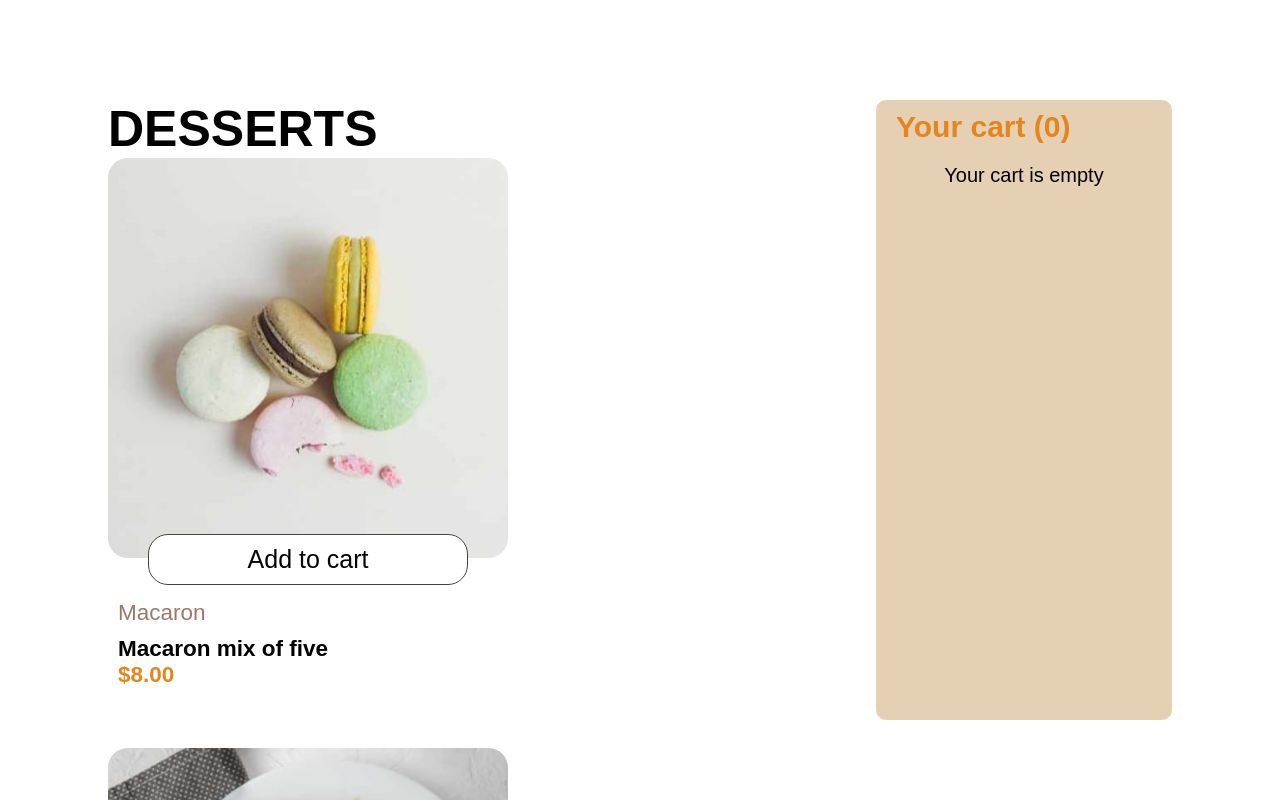
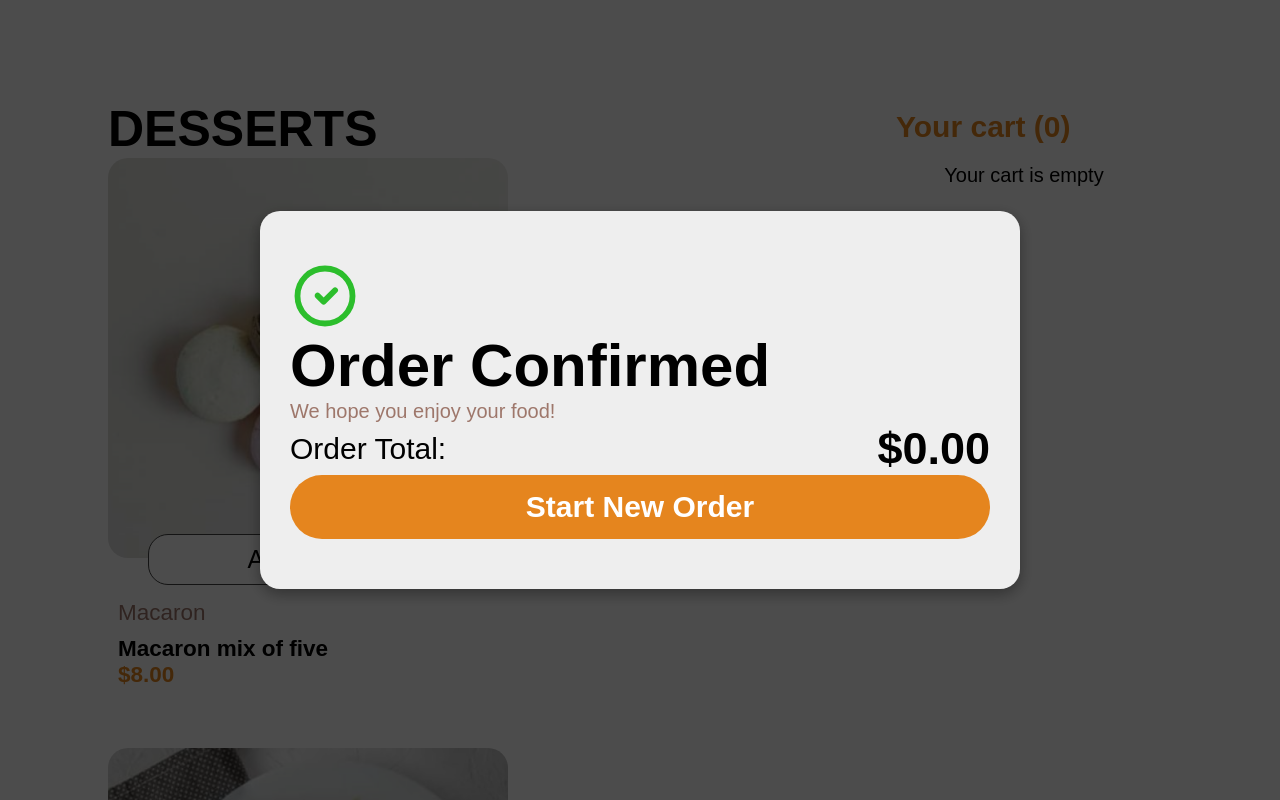
Before and after one commit to jovanlekic12/product-list-react, a React (Vite) app: page / in a window 1280 px wide. Shown: the top 800 px of the page. Built offline with nearby package versions, Linux system fonts and the light colour scheme.

Commit message:
add modal

```diff
--- a/src/App.css
+++ b/src/App.css
@@ -85,7 +85,7 @@ aside {
 }
 
 .cart {
-  background-color: #e5d0b3;
+  background-color: transparent;
   min-height: 60rem;
   padding: 1rem 2rem;
   border-radius: 1rem;
@@ -192,3 +192,73 @@ aside {
   border: none;
   color: #fff;
 }
+
+.overlay {
+  background-color: rgba(0, 0, 0, 0.7);
+  bottom: 0;
+  height: 100%;
+  left: 0;
+  position: fixed;
+  right: 0;
+  top: 0;
+  width: 100%;
+  z-index: 20;
+}
+
+.hide {
+  visibility: hidden;
+}
+
+.modal {
+  align-items: flex-start;
+  background-color: #eee;
+  border-radius: 2rem;
+  box-shadow: 0 5px 15px rgba(0, 0, 0, 0.35);
+  display: flex;
+  flex-direction: column;
+  left: 50%;
+  position: absolute;
+  top: 50%;
+  transform: translate(-50%, -50%);
+  z-index: 30;
+  font-size: 3rem;
+  padding: 5rem 3rem;
+  width: 70rem;
+  max-height: 100rem;
+}
+
+.modal svg {
+  font-size: 7rem;
+  stroke-width: 1;
+  color: rgb(44, 190, 44);
+}
+
+.modal__second__title {
+  font-size: 2rem;
+  color: #9e776b;
+}
+
+.modal__total__container {
+  display: flex;
+  align-items: center;
+  width: 100%;
+  justify-content: space-between;
+}
+
+.modal button {
+  width: 100%;
+  font-size: 3rem;
+  font-weight: 600;
+  padding: 1.5rem 0;
+  border-radius: 5rem;
+  border: none;
+  background-color: #e5851e;
+  color: #fff;
+  transition: all 0.5s;
+}
+
+.modal button:hover {
+  background-color: #d17718;
+  cursor: pointer;
+  transition: all 0.5s;
+}
--- a/src/App.jsx
+++ b/src/App.jsx
@@ -2,6 +2,7 @@ import { useState } from "react";
 import data from "./data";
 import Item from "./item";
 import CartItem from "./cartItem";
+import { CiCircleCheck } from "react-icons/ci";
 import "./App.css";
 
 function App() {
@@ -58,6 +59,7 @@ function App() {
   function handleDeleteItem(id) {
     const newItem = items.find((item) => item.id === id);
     newItem.isInCart = false;
+    newItem.amount = 1;
     setCartItems((prev) => [...prev, newItem]);
     setCartItems((prev) => prev.filter((item) => item.id !== id));
   }
@@ -114,6 +116,19 @@ function App() {
           </ul>
         )}
       </aside>
+      <div className="overlay">
+        <div className="modal">
+          <CiCircleCheck />
+          <h1>Order Confirmed</h1>
+          <p className="modal__second__title">We hope you enjoy your food!</p>
+          <ul className="modal__list"></ul>
+          <div className="modal__total__container">
+            <p className="modal__total__p">Order Total:</p>
+            <h2>${totalPrice.toFixed(2)}</h2>
+          </div>
+          <button className="new__order__btn">Start New Order</button>
+        </div>
+      </div>
     </main>
   );
 }
--- a/src/cartItem.jsx
+++ b/src/cartItem.jsx
@@ -1,5 +1,4 @@
 import { RxCrossCircled } from "react-icons/rx";
-
 function CartItem(props) {
   const { id, name, price, amount, handleDeleteItem } = props;
   const totalItemPrice = calculateTotalPrice();
```
Also changed, not shown: public/images/cart.svg (added).
